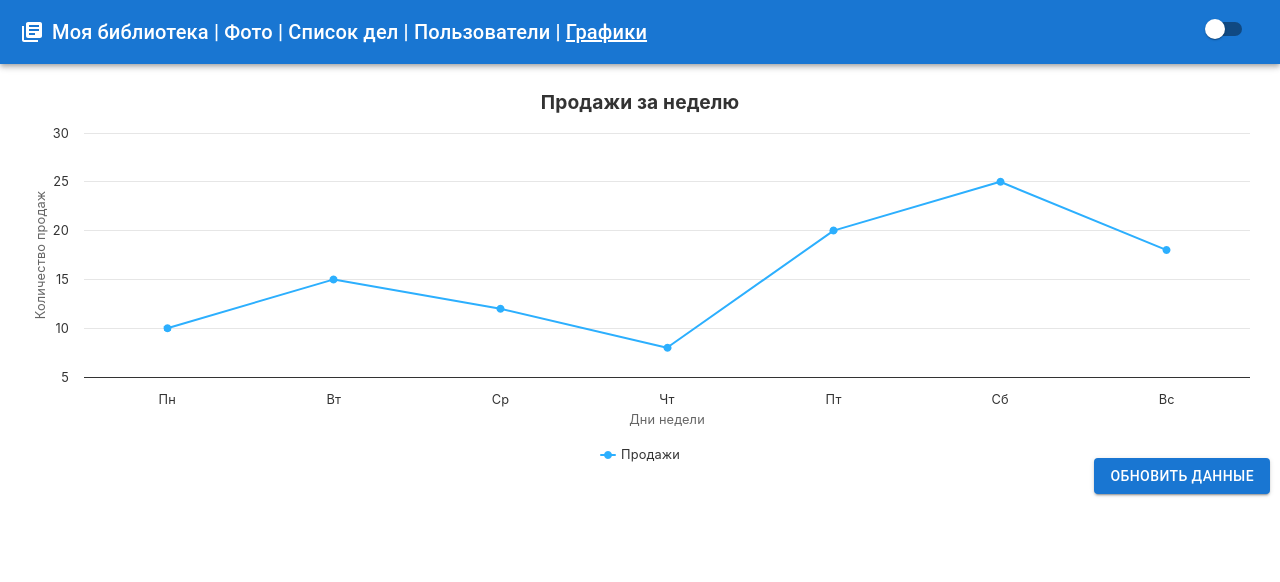
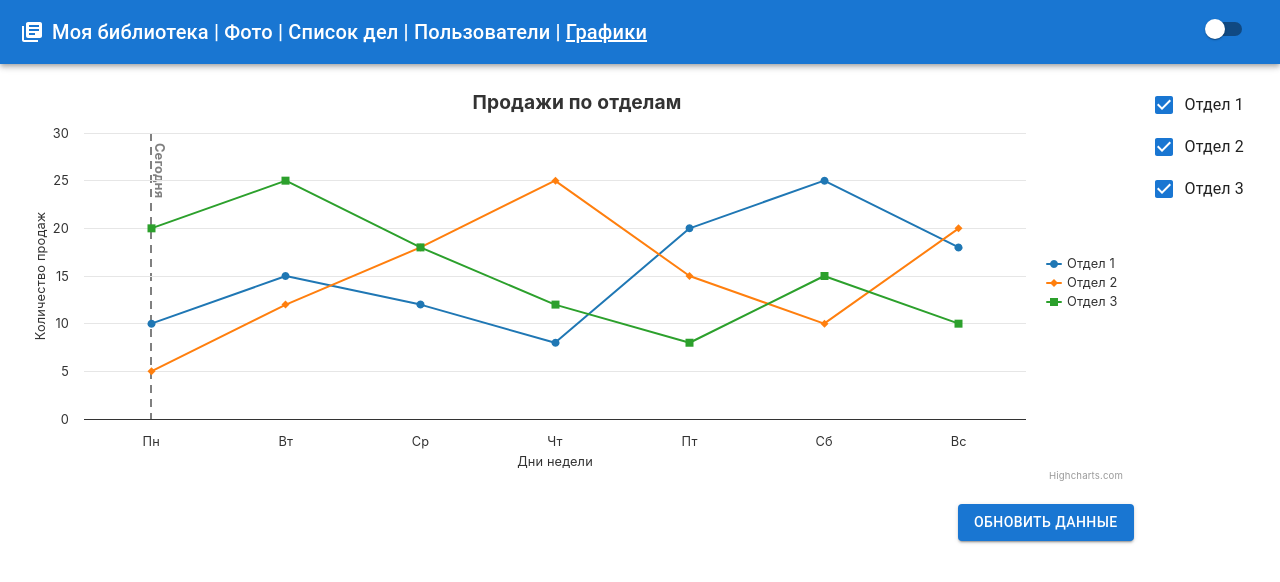
Before and after one commit to danilaAfanasev/grdn_js, a React (Vite) app: page /charts in a window 1280 px wide. Shown: the top 582 px of the page. Built offline with nearby package versions, Linux system fonts and the light colour scheme.

Commit message:
Изменен график

```diff
--- a/src/pages/Charts/ChartsPage.jsx
+++ b/src/pages/Charts/ChartsPage.jsx
@@ -1,53 +1,191 @@
-import React, { useState } from 'react';
+import React, { useState, useMemo } from 'react';
 import Highcharts from 'highcharts';
 import HighchartsReact from 'highcharts-react-official';
-import { Button, Box } from '@mui/material';
+import { Button, Box, useTheme, FormControlLabel, Checkbox, FormGroup, Dialog, DialogTitle, DialogContent, Table, TableBody, TableCell, TableContainer, TableHead, TableRow, Paper, DialogActions } from '@mui/material';
 
 const ChartsPage = () => {
-  const [data, setData] = useState([10, 15, 12, 8, 20, 25, 18]);
+  const theme = useTheme();
+  const currentDayIndex = new Date().getDay() - 1;
+
+  const daysOfWeek = ['Понедельник', 'Вторник', 'Среда', 'Четверг', 'Пятница', 'Суббота', 'Воскресенье'];
+
+  const [data, setData] = useState({
+    department1: [10, 15, 12, 8, 20, 25, 18],
+    department2: [5, 12, 18, 25, 15, 10, 20],
+    department3: [20, 25, 18, 12, 8, 15, 10],
+  });
+
+  const [visibleSeries, setVisibleSeries] = useState({
+    department1: true,
+    department2: true,
+    department3: true,
+  });
+
+  const [selectedDayIndex, setSelectedDayIndex] = useState(null);
+  const [modalOpen, setModalOpen] = useState(false);
 
   const updateData = () => {
-    const newData = Array.from({ length: 7 }, () => Math.floor(Math.random() * 31));
+    const newData = {
+      department1: Array.from({ length: 7 }, () => Math.floor(Math.random() * 31)),
+      department2: Array.from({ length: 7 }, () => Math.floor(Math.random() * 31)),
+      department3: Array.from({ length: 7 }, () => Math.floor(Math.random() * 31)),
+    };
     setData(newData);
   };
 
-  const options = {
+  const toggleSeriesVisibility = (department) => {
+    setVisibleSeries((prev) => ({
+      ...prev,
+      [department]: !prev[department],
+    }));
+  };
+
+  const handleCategoryClick = (event) => {
+    if (event.point) {
+      setSelectedDayIndex(event.point.x);
+      setModalOpen(true);
+    }
+  };
+
+  const options = useMemo(() => ({
+    chart: {
+      backgroundColor: theme.palette.mode === 'dark' ? '#333' : '#fff',
+      style: { color: theme.palette.mode === 'dark' ? '#fff' : '#333' },
+      events: {
+        click: handleCategoryClick,
+      },
+    },
     title: {
-      text: 'Продажи за неделю'
+      text: 'Продажи по отделам',
+      style: { color: theme.palette.mode === 'dark' ? '#fff' : '#333' },
     },
     xAxis: {
       categories: ['Пн', 'Вт', 'Ср', 'Чт', 'Пт', 'Сб', 'Вс'],
       title: {
-        text: 'Дни недели'
-      }
+        text: 'Дни недели',
+        style: { color: theme.palette.mode === 'dark' ? '#fff' : '#333' },
+      },
+      plotLines: [
+        {
+          color: 'gray',
+          width: 2,
+          value: currentDayIndex,
+          dashStyle: 'dash',
+          label: { text: 'Сегодня', style: { color: 'gray', fontWeight: 'bold' } },
+        },
+      ],
+      labels: {
+        style: { color: theme.palette.mode === 'dark' ? '#fff' : '#333' },
+      },
     },
     yAxis: {
       title: {
-        text: 'Количество продаж'
-      }
+        text: 'Количество продаж',
+        style: { color: theme.palette.mode === 'dark' ? '#fff' : '#333' },
       },
-    series: [{
-      name: 'Продажи',
-      data: data
-    }]
-  };
+      gridLineColor: theme.palette.mode === 'dark' ? '#555' : '#e6e6e6',
+      labels: {
+        style: { color: theme.palette.mode === 'dark' ? '#fff' : '#333' },
+      },
+    },
+    series: [
+      { name: 'Отдел 1', data: data.department1, color: '#1f77b4', visible: visibleSeries.department1 },
+      { name: 'Отдел 2', data: data.department2, color: '#ff7f0e', visible: visibleSeries.department2 },
+      { name: 'Отдел 3', data: data.department3, color: '#2ca02c', visible: visibleSeries.department3 },
+    ],
+    tooltip: {
+      shared: true,
+      crosshairs: true,
+    },
+    plotOptions: {
+      series: {
+        borderColor: theme.palette.mode === 'dark' ? '#555' : '#ccc',
+        point: {
+          events: {
+            click: handleCategoryClick,
+          },
+        },
+      },
+    },
+    legend: {
+      enabled: true,
+      align: 'right',
+      verticalAlign: 'middle',
+      layout: 'vertical',
+      itemStyle: { color: theme.palette.mode === 'dark' ? '#fff' : '#333' },
+    },
+  }), [data, visibleSeries, theme]);
 
   return (
-    <Box sx={{ position: 'relative', padding: '20px' }}>
+    <Box sx={{ position: 'relative', padding: '20px', display: 'flex' }}>
+      <Box sx={{ flex: 1 }}>
         <HighchartsReact highcharts={Highcharts} options={options} />
         <Button
           variant="contained"
           color="primary"
           onClick={updateData}
-        sx={{
-          position: 'absolute',
-          bottom: '10px',
-          right: '10px',
-          marginTop: '20px'
-        }}
+          sx={{ display: 'block', marginTop: '20px', marginLeft: 'auto' }}
         >
           Обновить данные
         </Button>
+      </Box>
+
+      <Box sx={{ marginLeft: '20px', display: 'flex', flexDirection: 'column' }}>
+        <FormGroup>
+          <FormControlLabel
+            control={<Checkbox checked={visibleSeries.department1} onChange={() => toggleSeriesVisibility('department1')} />}
+            label="Отдел 1"
+          />
+          <FormControlLabel
+            control={<Checkbox checked={visibleSeries.department2} onChange={() => toggleSeriesVisibility('department2')} />}
+            label="Отдел 2"
+          />
+          <FormControlLabel
+            control={<Checkbox checked={visibleSeries.department3} onChange={() => toggleSeriesVisibility('department3')} />}
+            label="Отдел 3"
+          />
+        </FormGroup>
+      </Box>
+
+      <Dialog open={modalOpen} onClose={() => setModalOpen(false)} maxWidth="md">
+        <DialogTitle>
+          Данные за {daysOfWeek[selectedDayIndex]}
+        </DialogTitle>
+        <DialogContent>
+          <TableContainer component={Paper}>
+            <Table>
+              <TableHead>
+                <TableRow>
+                  <TableCell>Отдел</TableCell>
+                  <TableCell>Продажи</TableCell>
+                </TableRow>
+              </TableHead>
+              <TableBody>
+                <TableRow>
+                  <TableCell>Отдел 1</TableCell>
+                  <TableCell>{data.department1[selectedDayIndex]}</TableCell>
+                </TableRow>
+                <TableRow>
+                  <TableCell>Отдел 2</TableCell>
+                  <TableCell>{data.department2[selectedDayIndex]}</TableCell>
+                </TableRow>
+                <TableRow>
+                  <TableCell>Отдел 3</TableCell>
+                  <TableCell>{data.department3[selectedDayIndex]}</TableCell>
+                </TableRow>
+              </TableBody>
+            </Table>
+          </TableContainer>
+        </DialogContent>
+        <DialogActions sx={{ justifyContent: 'flex-start' }}>
+          <Button
+            onClick={() => setModalOpen(false)}
+            color="primary"
+          >
+            Закрыть
+          </Button>
+        </DialogActions>
+      </Dialog>
     </Box>
   );
 };
```
Lines whose indentation alone changed are shown as unchanged.
